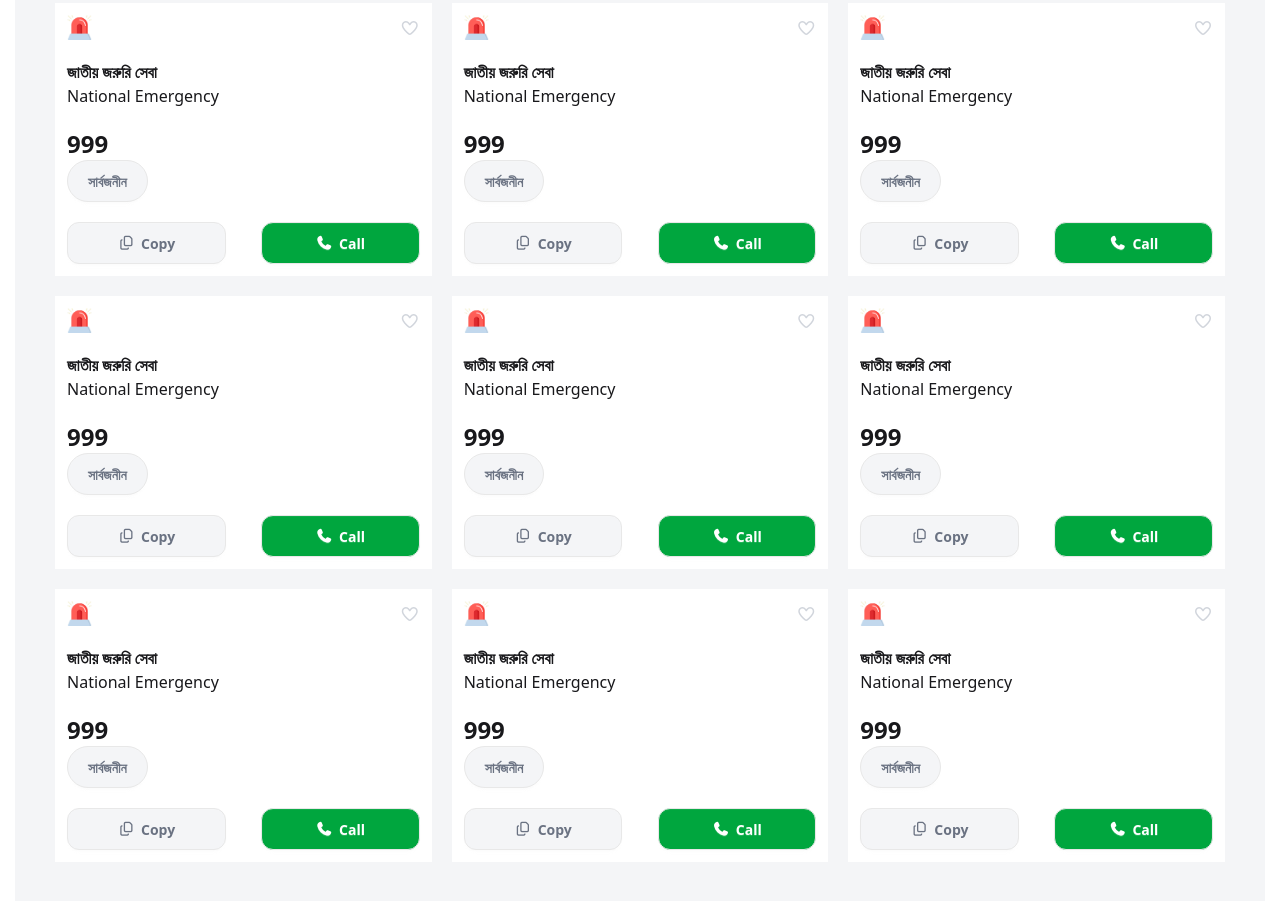
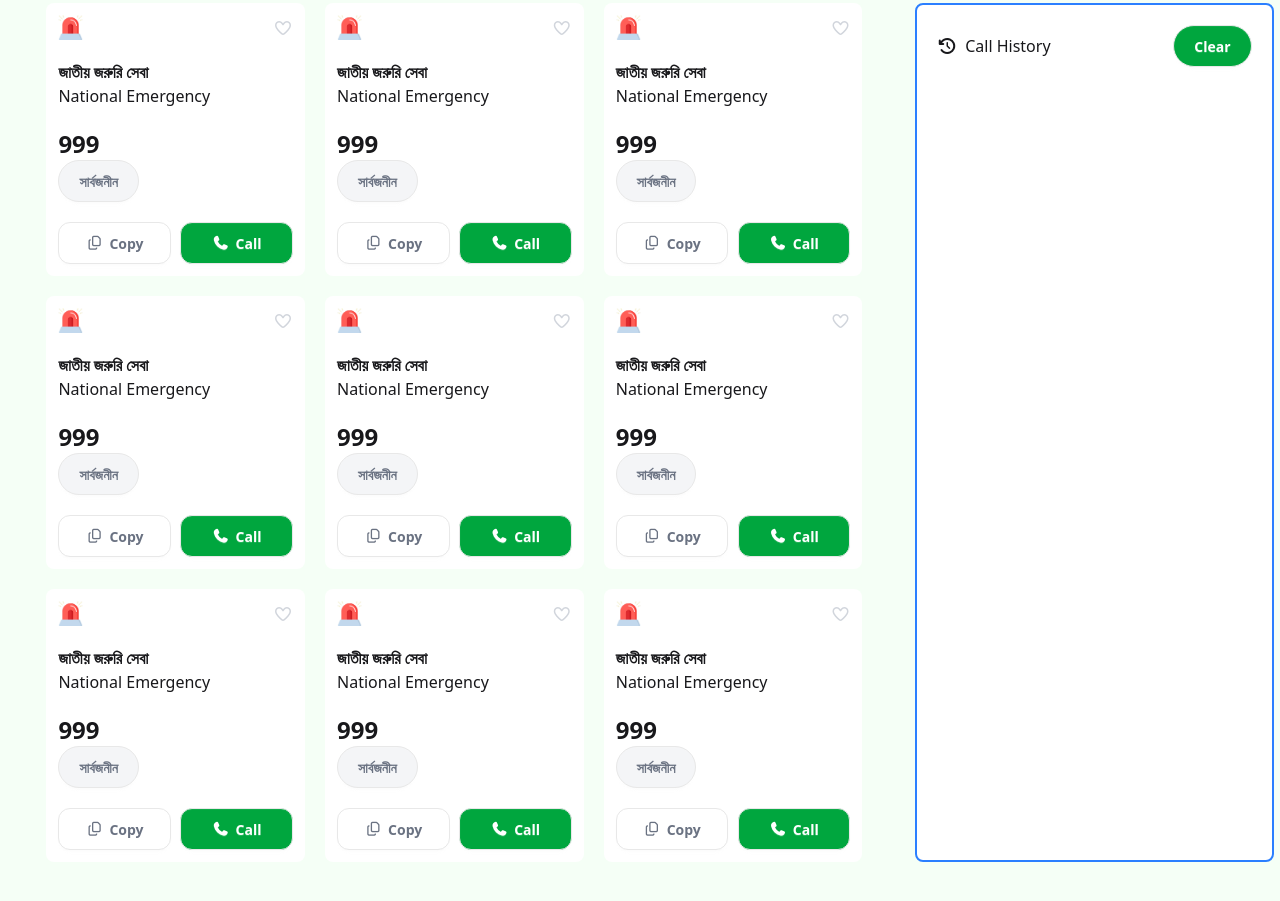
Before and after one commit to IstiakBhuiya/assignment-05, a plain HTML site: page index.html in a window 1280 px wide. Shown: the part 305-1206 px from the top of the page. Drawn offline with nearby package versions, Linux system fonts and the light colour scheme.

Commit message:
3rd update

```diff
--- a/index.html
+++ b/index.html
@@ -20,12 +20,12 @@
         </div>
         </div>
         <div class="nav-right mr-5">
-        <button class="btn rounded-full p-5 bg-[#f4f5f7]">
-         <img src="assets/heart.png" fill="none" viewBox="0 0 24 24" stroke-width="2.5" stroke="currentColor" class="size-[1.2em]"><path stroke-linecap="round" stroke-linejoin="round" d="M21 8.25c0-2.485-2.099-4.5-4.688-4.5-1.935 0-3.597 1.126-4.312 2.733-.715-1.607-2.377-2.733-4.313-2.733C5.1 3.75 3 5.765 3 8.25c0 7.22 9 12 9 12s9-4.78 9-12Z" /></svg>
+        <button class="btn rounded-full p-5 bg-[#F5FFF6] border-none">
+         <img src="assets/heart.png" fill="none" viewBox="0 0 24 24" stroke-width="2.5" stroke="currentColor" class="size-[1.2em]"><path stroke-linecap="round" stroke-linejoin="round" d="M21 8.25c0-2.485-2.099-4.5-4.688-4.5-1.935 0-3.597 1.126-4.312 2.733-.715-1.607-2.377-2.733-4.313-2.733C5.1 3.75 3 5.765 3 8.25c0 7.22 9 12 9 12s9-4.78 9-12Z" />
          Like
         </button>
-        <button class="btn rounded-full p-5">
-         <img src="assets/coin.png" fill="none" viewBox="0 0 24 24" stroke-width="2.5" stroke="currentColor" class="size-[1.2em]"><path stroke-linecap="round" stroke-linejoin="round" d="M21 8.25c0-2.485-2.099-4.5-4.688-4.5-1.935 0-3.597 1.126-4.312 2.733-.715-1.607-2.377-2.733-4.313-2.733C5.1 3.75 3 5.765 3 8.25c0 7.22 9 12 9 12s9-4.78 9-12Z" /></svg>
+        <button class="btn rounded-full p-5 bg-[#F5FFF6] border-none">
+         <img src="assets/coin.png" fill="none" viewBox="0 0 24 24" stroke-width="2.5" stroke="currentColor" class="size-[1.2em]"><path stroke-linecap="round" stroke-linejoin="round" d="M21 8.25c0-2.485-2.099-4.5-4.688-4.5-1.935 0-3.597 1.126-4.312 2.733-.715-1.607-2.377-2.733-4.313-2.733C5.1 3.75 3 5.765 3 8.25c0 7.22 9 12 9 12s9-4.78 9-12Z" />
          Like
         </button>
         <button class="btn rounded-full p-5 bg-[#00A63E] text-white">
@@ -35,14 +35,15 @@
         </div>
     </nav>
 
-    <div class="banner flex flex-col justify-center items-center bg-gradient-to-tr from-[#013223] to-[#006747] p-5 mt-5">
+    <div class="banner flex text-center flex-col justify-center items-center bg-gradient-to-tr from-[#013223] to-[#006747] p-5 mt-5">
         <img src="assets/logo.png" alt="" class="h-15 w-15 ">
         <h1 class="text-white text-2xl font-bold mt-2">জরুরি সেবা ডিরেক্টরি</h1>
         <p class="text-white mt-2">Government Emergency Services at Your Fingertip – A Project by  Government of the People’s Republic of Bangladesh</p>
     </div>
 
-    <div class="card-container grid grid-cols-3 gap-5 max-w-[1250px] mx-auto bg-[#f4f5f7] p-10">
-        <div class="card-design bg-white p-3">
+    <section class="bg-[#F5FFF6] flex">
+            <div class="card-container-left grid grid-cols-1 md:grid-cols-3 gap-5 max-w-[1250px] mx-auto p-10 w-[70%]">
+        <div class="card-design bg-white p-3 rounded-lg">
             <div class="flex justify-between">
                 <img src="assets/emergency.png" alt="" class="h-[25px] w-[25px]">
                 <button class="text-gray-300"><i class="fa-regular fa-heart"></i></button>
@@ -54,11 +55,11 @@
             সার্বজনীন
             </button>
             <div class="flex justify-between mt-5">
-            <button class="btn rounded-xl p-5 bg-[#f4f5f7] text-gray-500 w-[45%] "><i class="fa-regular fa-copy "></i>Copy</button>
-            <button class="btn rounded-xl w-[45%] p-5 text-gray-500 bg-[#00A63E] text-white font-bold"><i class="fa-solid fa-phone"></i>Call</button>
+            <button class="btn rounded-xl p-5 bg-[#f4f5f7] text-gray-500 w-[48%] bg-white"><i class="fa-regular fa-copy "></i>Copy</button>
+            <button class="btn rounded-xl w-[48%] p-5 text-gray-500 bg-[#00A63E] text-white font-bold"><i class="fa-solid fa-phone"></i>Call</button>
             </div>
         </div>
-        <div class="card-design bg-white p-3">
+        <div class="card-design bg-white p-3 rounded-lg">
             <div class="flex justify-between">
                 <img src="assets/emergency.png" alt="" class="h-[25px] w-[25px]">
                 <button class="text-gray-300"><i class="fa-regular fa-heart"></i></button>
@@ -70,11 +71,11 @@
             সার্বজনীন
             </button>
             <div class="flex justify-between mt-5">
-            <button class="btn rounded-xl p-5 bg-[#f4f5f7] text-gray-500 w-[45%] "><i class="fa-regular fa-copy "></i>Copy</button>
-            <button class="btn rounded-xl w-[45%] p-5 text-gray-500 bg-[#00A63E] text-white font-bold"><i class="fa-solid fa-phone"></i>Call</button>
+            <button class="btn rounded-xl p-5 bg-[#f4f5f7] text-gray-500 w-[48%] bg-white"><i class="fa-regular fa-copy "></i>Copy</button>
+            <button class="btn rounded-xl w-[48%] p-5 text-gray-500 bg-[#00A63E] text-white font-bold"><i class="fa-solid fa-phone"></i>Call</button>
             </div>
         </div>
-        <div class="card-design bg-white p-3">
+        <div class="card-design bg-white p-3 rounded-lg">
             <div class="flex justify-between">
                 <img src="assets/emergency.png" alt="" class="h-[25px] w-[25px]">
                 <button class="text-gray-300"><i class="fa-regular fa-heart"></i></button>
@@ -86,11 +87,11 @@
             সার্বজনীন
             </button>
             <div class="flex justify-between mt-5">
-            <button class="btn rounded-xl p-5 bg-[#f4f5f7] text-gray-500 w-[45%] "><i class="fa-regular fa-copy "></i>Copy</button>
-            <button class="btn rounded-xl w-[45%] p-5 text-gray-500 bg-[#00A63E] text-white font-bold"><i class="fa-solid fa-phone"></i>Call</button>
+            <button class="btn rounded-xl p-5 bg-[#f4f5f7] text-gray-500 w-[48%] bg-white "><i class="fa-regular fa-copy "></i>Copy</button>
+            <button class="btn rounded-xl w-[48%] p-5 text-gray-500 bg-[#00A63E] text-white font-bold"><i class="fa-solid fa-phone"></i>Call</button>
             </div>
         </div>
-        <div class="card-design bg-white p-3">
+        <div class="card-design bg-white p-3 rounded-lg">
             <div class="flex justify-between">
                 <img src="assets/emergency.png" alt="" class="h-[25px] w-[25px]">
                 <button class="text-gray-300"><i class="fa-regular fa-heart"></i></button>
@@ -102,11 +103,27 @@
             সার্বজনীন
             </button>
             <div class="flex justify-between mt-5">
-            <button class="btn rounded-xl p-5 bg-[#f4f5f7] text-gray-500 w-[45%] "><i class="fa-regular fa-copy "></i>Copy</button>
-            <button class="btn rounded-xl w-[45%] p-5 text-gray-500 bg-[#00A63E] text-white font-bold"><i class="fa-solid fa-phone"></i>Call</button>
+            <button class="btn rounded-xl p-5 bg-[#f4f5f7] text-gray-500 w-[48%] bg-white"><i class="fa-regular fa-copy "></i>Copy</button>
+            <button class="btn rounded-xl w-[48%] p-5 text-gray-500 bg-[#00A63E] text-white font-bold"><i class="fa-solid fa-phone"></i>Call</button>
             </div>
         </div>
-        <div class="card-design bg-white p-3">
+        <div class="card-design bg-white p-3 rounded-lg">
+            <div class="flex justify-between">
+                <img src="assets/emergency.png" alt="" class="h-[25px] w-[25px]">
+                <button class="text-gray-300"><i class="fa-regular fa-heart"></i></button>
+            </div>
+            <p class="text-l font-bold mt-5">জাতীয় জরুরি সেবা</p>
+            <p>National Emergency</p>
+            <p class="text-2xl font-bold mt-5">999</p>
+            <button class="btn rounded-full p-5 bg-[#f4f5f7] text-gray-500">
+            সার্বজনীন
+            </button>
+            <div class="flex justify-between mt-5 rounded-lg">
+            <button class="btn rounded-xl p-5 bg-[#f4f5f7] text-gray-500 w-[48%] bg-white"><i class="fa-regular fa-copy "></i>Copy</button>
+            <button class="btn rounded-xl w-[48%] p-5 text-gray-500 bg-[#00A63E] text-white font-bold"><i class="fa-solid fa-phone"></i>Call</button>
+            </div>
+        </div>
+        <div class="card-design bg-white p-3 rounded-lg">
             <div class="flex justify-between">
                 <img src="assets/emergency.png" alt="" class="h-[25px] w-[25px]">
                 <button class="text-gray-300"><i class="fa-regular fa-heart"></i></button>
@@ -118,11 +135,27 @@
             সার্বজনীন
             </button>
             <div class="flex justify-between mt-5">
-            <button class="btn rounded-xl p-5 bg-[#f4f5f7] text-gray-500 w-[45%] "><i class="fa-regular fa-copy "></i>Copy</button>
-            <button class="btn rounded-xl w-[45%] p-5 text-gray-500 bg-[#00A63E] text-white font-bold"><i class="fa-solid fa-phone"></i>Call</button>
+            <button class="btn rounded-xl p-5 bg-[#f4f5f7] text-gray-500 w-[48%] bg-white"><i class="fa-regular fa-copy "></i>Copy</button>
+            <button class="btn rounded-xl w-[48%] p-5 text-gray-500 bg-[#00A63E] text-white font-bold"><i class="fa-solid fa-phone"></i>Call</button>
             </div>
         </div>
-        <div class="card-design bg-white p-3">
+        <div class="card-design bg-white p-3 rounded-lg">
+            <div class="flex justify-between">
+                <img src="assets/emergency.png" alt="" class="h-[25px] w-[25px]">
+                <button class="text-gray-300"><i class="fa-regular fa-heart"></i></button>
+            </div>
+            <p class="text-l font-bold mt-5">জাতীয় জরুরি সেবা</p>
+            <p>National Emergency</p>
+            <p class="text-2xl font-bold mt-5">999</p>
+            <button class="btn rounded-full p-5 bg-[#f4f5f7] text-gray-500">
+            সার্বজনীন
+            </button>
+            <div class="flex justify-between mt-5 rounded-lg">
+            <button class="btn rounded-xl p-5 bg-[#f4f5f7] text-gray-500 w-[48%] bg-white"><i class="fa-regular fa-copy "></i>Copy</button>
+            <button class="btn rounded-xl w-[48%] p-5 text-gray-500 bg-[#00A63E] text-white font-bold"><i class="fa-solid fa-phone"></i>Call</button>
+            </div>
+        </div>
+        <div class="card-design bg-white p-3 rounded-lg">
             <div class="flex justify-between">
                 <img src="assets/emergency.png" alt="" class="h-[25px] w-[25px]">
                 <button class="text-gray-300"><i class="fa-regular fa-heart"></i></button>
@@ -134,11 +167,11 @@
             সার্বজনীন
             </button>
             <div class="flex justify-between mt-5">
-            <button class="btn rounded-xl p-5 bg-[#f4f5f7] text-gray-500 w-[45%] "><i class="fa-regular fa-copy "></i>Copy</button>
-            <button class="btn rounded-xl w-[45%] p-5 text-gray-500 bg-[#00A63E] text-white font-bold"><i class="fa-solid fa-phone"></i>Call</button>
+            <button class="btn rounded-xl p-5 bg-[#f4f5f7] text-gray-500 w-[48%] bg-white"><i class="fa-regular fa-copy "></i>Copy</button>
+            <button class="btn rounded-xl w-[48%] p-5 text-gray-500 bg-[#00A63E] text-white font-bold"><i class="fa-solid fa-phone"></i>Call</button>
             </div>
         </div>
-        <div class="card-design bg-white p-3">
+        <div class="card-design bg-white p-3 rounded-lg">
             <div class="flex justify-between">
                 <img src="assets/emergency.png" alt="" class="h-[25px] w-[25px]">
                 <button class="text-gray-300"><i class="fa-regular fa-heart"></i></button>
@@ -150,46 +183,19 @@
             সার্বজনীন
             </button>
             <div class="flex justify-between mt-5">
-            <button class="btn rounded-xl p-5 bg-[#f4f5f7] text-gray-500 w-[45%] "><i class="fa-regular fa-copy "></i>Copy</button>
-            <button class="btn rounded-xl w-[45%] p-5 text-gray-500 bg-[#00A63E] text-white font-bold"><i class="fa-solid fa-phone"></i>Call</button>
+            <button class="btn rounded-xl p-5 bg-[#f4f5f7] text-gray-500 w-[48%] bg-white "><i class="fa-regular fa-copy "></i>Copy</button>
+            <button class="btn rounded-xl w-[48%] p-5 text-gray-500 bg-[#00A63E] text-white font-bold"><i class="fa-solid fa-phone"></i>Call</button>
             </div>
         </div>
-        <div class="card-design bg-white p-3">
-            <div class="flex justify-between">
-                <img src="assets/emergency.png" alt="" class="h-[25px] w-[25px]">
-                <button class="text-gray-300"><i class="fa-regular fa-heart"></i></button>
-            </div>
-            <p class="text-l font-bold mt-5">জাতীয় জরুরি সেবা</p>
-            <p>National Emergency</p>
-            <p class="text-2xl font-bold mt-5">999</p>
-            <button class="btn rounded-full p-5 bg-[#f4f5f7] text-gray-500">
-            সার্বজনীন
-            </button>
-            <div class="flex justify-between mt-5">
-            <button class="btn rounded-xl p-5 bg-[#f4f5f7] text-gray-500 w-[45%] "><i class="fa-regular fa-copy "></i>Copy</button>
-            <button class="btn rounded-xl w-[45%] p-5 text-gray-500 bg-[#00A63E] text-white font-bold"><i class="fa-solid fa-phone"></i>Call</button>
-            </div>
-        </div>
-        <div class="card-design bg-white p-3">
-            <div class="flex justify-between">
-                <img src="assets/emergency.png" alt="" class="h-[25px] w-[25px]">
-                <button class="text-gray-300"><i class="fa-regular fa-heart"></i></button>
-            </div>
-            <p class="text-l font-bold mt-5">জাতীয় জরুরি সেবা</p>
-            <p>National Emergency</p>
-            <p class="text-2xl font-bold mt-5">999</p>
-            <button class="btn rounded-full p-5 bg-[#f4f5f7] text-gray-500">
-            সার্বজনীন
-            </button>
-            <div class="flex justify-between mt-5">
-            <button class="btn rounded-xl p-5 bg-[#f4f5f7] text-gray-500 w-[45%] "><i class="fa-regular fa-copy "></i>Copy</button>
-            <button class="btn rounded-xl w-[45%] p-5 text-gray-500 bg-[#00A63E] text-white font-bold"><i class="fa-solid fa-phone"></i>Call</button>
-            </div>
         </div>
 
-
-
-    </div>
+            <div class="card-container-right w-[28%] bg-white max-w-[1250px]  mx-auto  border-2 border-blue-500 m-10 p-5 rounded-lg">
+                <div class="call-history title flex items-center justify-between">
+                    <p><i class="fa-solid fa-clock-rotate-left font-bold mr-2"></i>Call History</p>
+                    <button class="btn rounded-full p-5 bg-[#00A63E] text-white">Clear</button>
+                </div>
+            </div>
+    </section>
 
     <script src="script.js"></script>
 </body>
```
